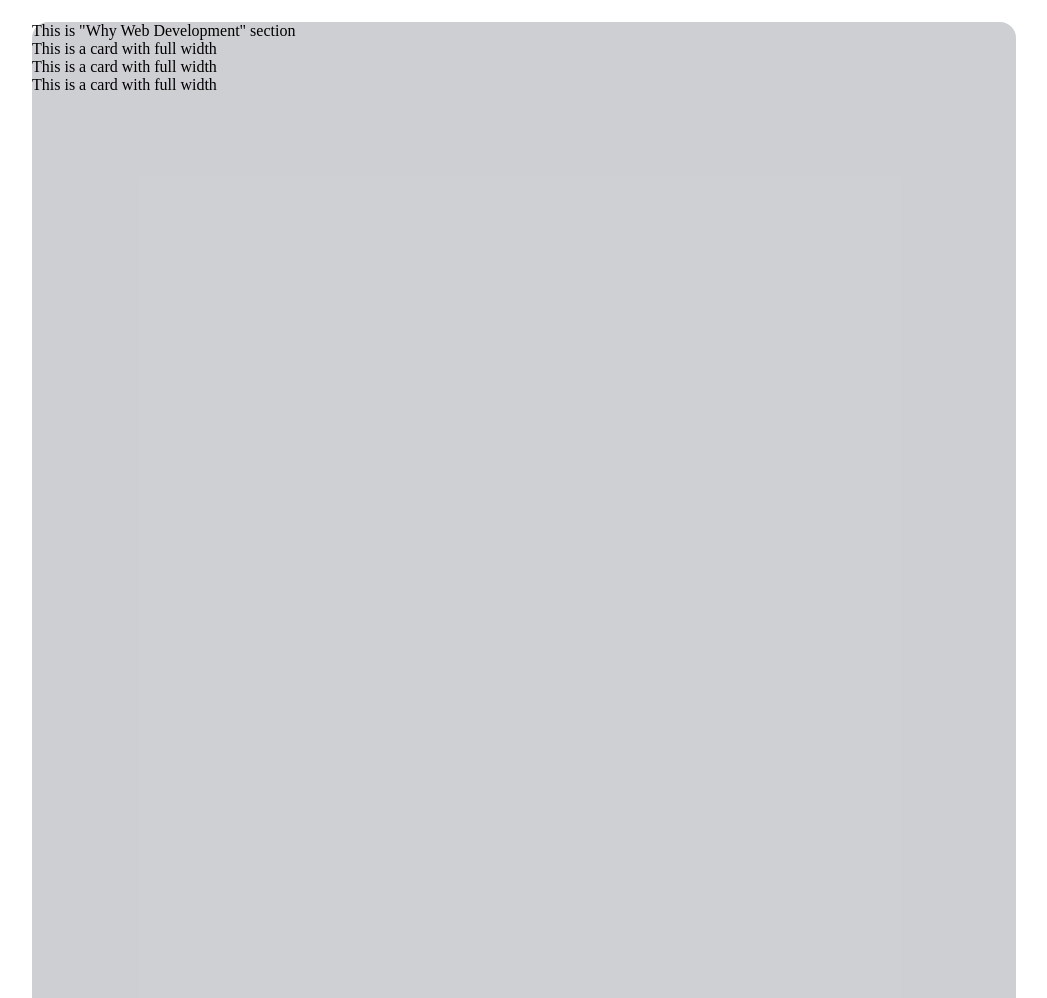
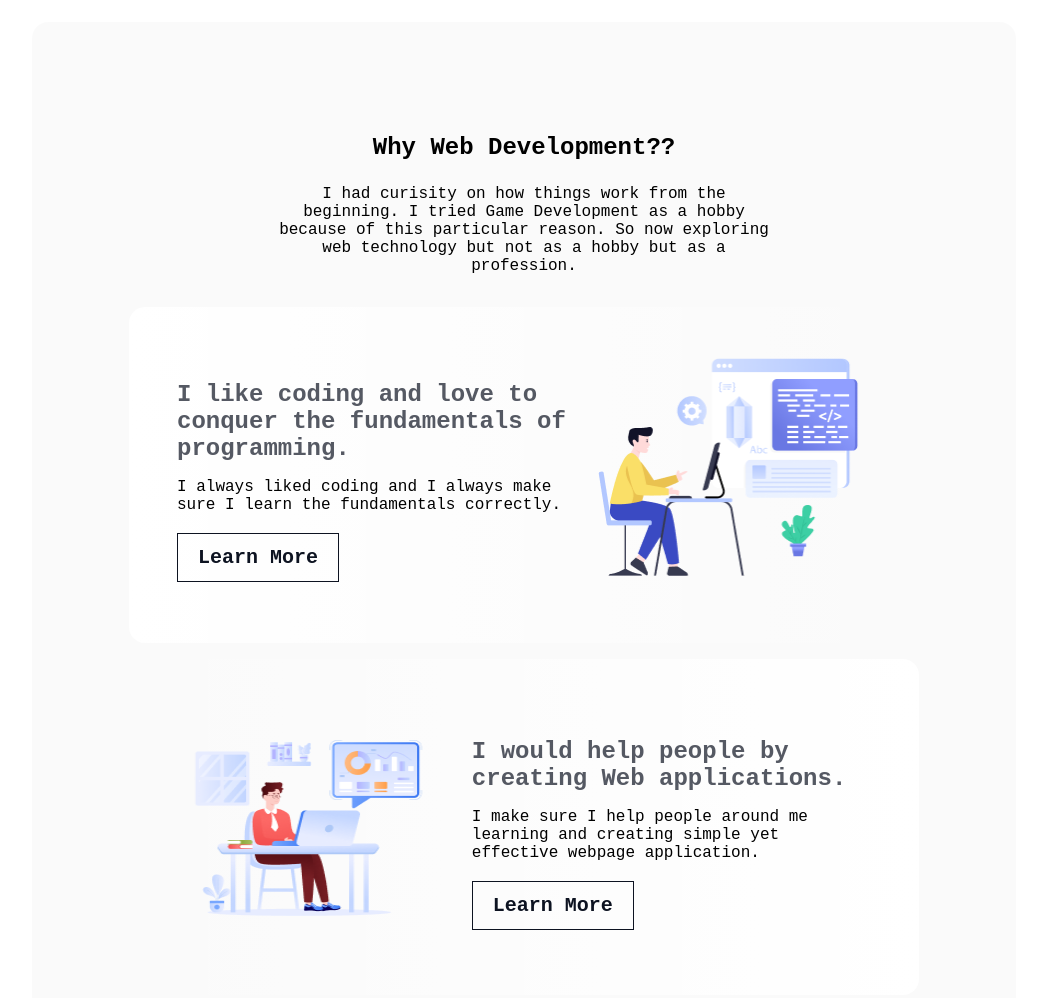
Before and after one commit to shamiulalamupom/b10a1, a plain HTML site: page index.html in a window 1280 px wide. Shown: the part 840-1838 px from the top of the page, without its empty margins (116-1163 px from the left). Drawn offline with Linux system fonts and the light colour scheme; a web font is replaced by a local one.

Commit message:
(feat): Web Development Section

```diff
--- a/css/styles.css
+++ b/css/styles.css
@@ -1,23 +1,27 @@
 @import url('https://fonts.googleapis.com/css2?family=Azeret+Mono:ital,wght@0,100..900;1,100..900&display=swap');
 
 .font-1 {
-    font-size: 1.5rem;
+    font-size: 1.5rem; /* 24 pixel (https://nekocalc.com/rem-to-px-converter) */
 }
 
 .font-2 {
-    font-size: 1.75rem;
+    font-size: 1.75rem; /* 28 pixel (https://nekocalc.com/rem-to-px-converter) */
 }
 
 .font-3 {
-    font-size: 2rem;
+    font-size: 2rem; /* 32 pixel (https://nekocalc.com/rem-to-px-converter) */
 }
 
 .font-4 {
-    font-size: 3rem;
+    font-size: 3rem; /* 48 pixel (https://nekocalc.com/rem-to-px-converter) */
 }
 
 .px-144 {
     padding: 0 144px;
+}
+
+.ml-32 {
+    margin-left: 32px;
 }
 
 * {
@@ -83,10 +87,61 @@ nav > button {
 }
 
 .webdev {
-    height: 1393px;
     margin: 74px 148px 45px;
-    background: rgba(13, 19, 33, 0.2);
+    padding: 80px 97px;
+    background: rgba(13, 19, 33, 0.02);
     border-radius: 16px;
+}
+
+.card-row-span {
+    margin: 16px 0;
+    padding: 48px;
+    display: flex;
+    align-items: center;
+    border-radius: 16px;
+    font-family: 'Azeret Mono', monospace;
+}
+
+.justify-between {
+    justify-content: space-between;
+}
+
+.card-row-span > img {
+    width: 274.17px;
+    height: 240px;
+}
+
+.text-card {
+    width: 60%;
+}
+
+.text-card > h1 {
+    margin-bottom: 16px;
+    font-weight: 700;
+    color: rgba(13, 19, 33, 0.7);;
+}
+
+.text-card > p {
+    margin-bottom: 32px;
+}
+
+.text-card > a {
+    padding: 12px 20px;
+    font-size: 20px;
+    font-weight: 600;
+    color: #0d1321;
+    border: 1px solid #0d1321;
+    text-decoration: none;
+}
+
+.grad-left {
+    background: linear-gradient(90deg, rgb(255, 255, 255), rgba(255, 255, 255, 0));
+    /* background: #000; */
+}
+
+.grad-right {
+    background: linear-gradient(90deg, rgba(255, 255, 255, 0), rgb(255, 255, 255));
+    /* background: #000; */
 }
 
 .inspiration {
@@ -156,6 +211,7 @@ nav > button {
 
 .submit {
     border: none;
+    cursor: pointer;
     background: white;
     font-size: 1.25rem;
     width: 120px;
--- a/index.html
+++ b/index.html
@@ -8,27 +8,45 @@
             <a href="#">Shamiul Alam</a>
             <button>Download Resume</button>
         </nav>
-        <div class="hero">
+        <section class="hero">
             <img src="assets/Group.png" alt="">
             <div class="text">
                 <h1 class="font-4">"Hello, welcome to my page, I am a <br>Web Development Enthusiast."</h1>
                 <p>I am an independent webpage developer specializing in Backend Engineering. Currently studing frontend fundamentals and JavaScript for exploring more about web technologies.</p>
             </div>
             <a href="#contact">Contact with me</a>
-        </div>
-        <div class="webdev">
-            This is "Why Web Development" section
-            <div class="card-row-span grad-left">
-                This is a card with full width
+        </section>
+        <section class="webdev">
+            <div class="text px-144">
+                <h1>Why Web Development??</h1>
+                <p>I had curisity on how things work from the beginning. I tried Game Development as a hobby because of this particular reason. So now exploring web technology but not as a hobby but as a profession.</p>
+            </div>
+            <div class="card-row-span justify-between grad-left">
+                <div class="text-card">
+                    <h1 class="font-1">I like coding and love to conquer the fundamentals of programming.</h1>
+                    <p>I always liked coding and I always make sure I learn the fundamentals correctly.</p>
+                    <a href="">Learn More</a>
+                </div>
+                <img src="assets/Layer_1.png" alt="">
             </div>
             <div class="card-row-span grad-right">
-                This is a card with full width
+                <img src="assets/Group 3.png" alt="">
+                <div class="text-card ml-32">
+                    <h1 class="font-1">I would help people by creating Web applications.</h1>
+                    <p>I make sure I help people around me learning and creating simple yet effective webpage application.</p>
+                    <a href="">Learn More</a>
+                </div>
             </div>
-            <div class="card-row-span grad-left">
-                This is a card with full width
+            <div class="card-row-span justify-between grad-left">
+                <div class="text-card">
+                    <h1 class="font-1">I share my knowledge with others to strenghthen it further.</h1>
+                    <p>I always share what I learn with others. I believe it makes my existing knowledge to grow and strenghthen it in longer run.</p>
+                    <a href="">Learn More</a>
+                </div>
+                <img src="assets/Group 4.png" alt="">
             </div>
-        </div>
-        <div class="inspiration">
+        </section>
+        <section class="inspiration">
             <div class="text px-144">
                 <h1 class="font-3">My Inspiration</h1>
                 <p>I have got some friends who have enrolled in the previous batch. Lack of confidence and lack of money made me back away. But now I managed both and enrolled with "Zero to Career" motivation.</p>
@@ -36,7 +54,7 @@
             <div class="video">
                 <iframe src="https://www.youtube.com/embed/DGHn2uOAVCE?si=OhlL8-EbuEcuSkud"></iframe>
             </div>
-        </div>
+        </section>
         <div class="target">
             <div class="target-curr">
                 This is the current target part
@@ -64,14 +82,14 @@
             </div>
         </div>
 
-        <div class="support">
+        <section class="support">
             <h1 class="font-3">I need Support</h1>
             <p>Leave me a feedback for improving the webpage even further.</p>
             <div class="inputs">
                 <input type="text" placeholder="Suggest me any feedback for me" class="suggest">
                 <input type="submit" class="submit">
             </div>
-        </div>
+        </section>
         <footer id="contact">
             <h1>An Open Commitment by Md Shamiul Alam Upom</h1>
             <ul>
```
